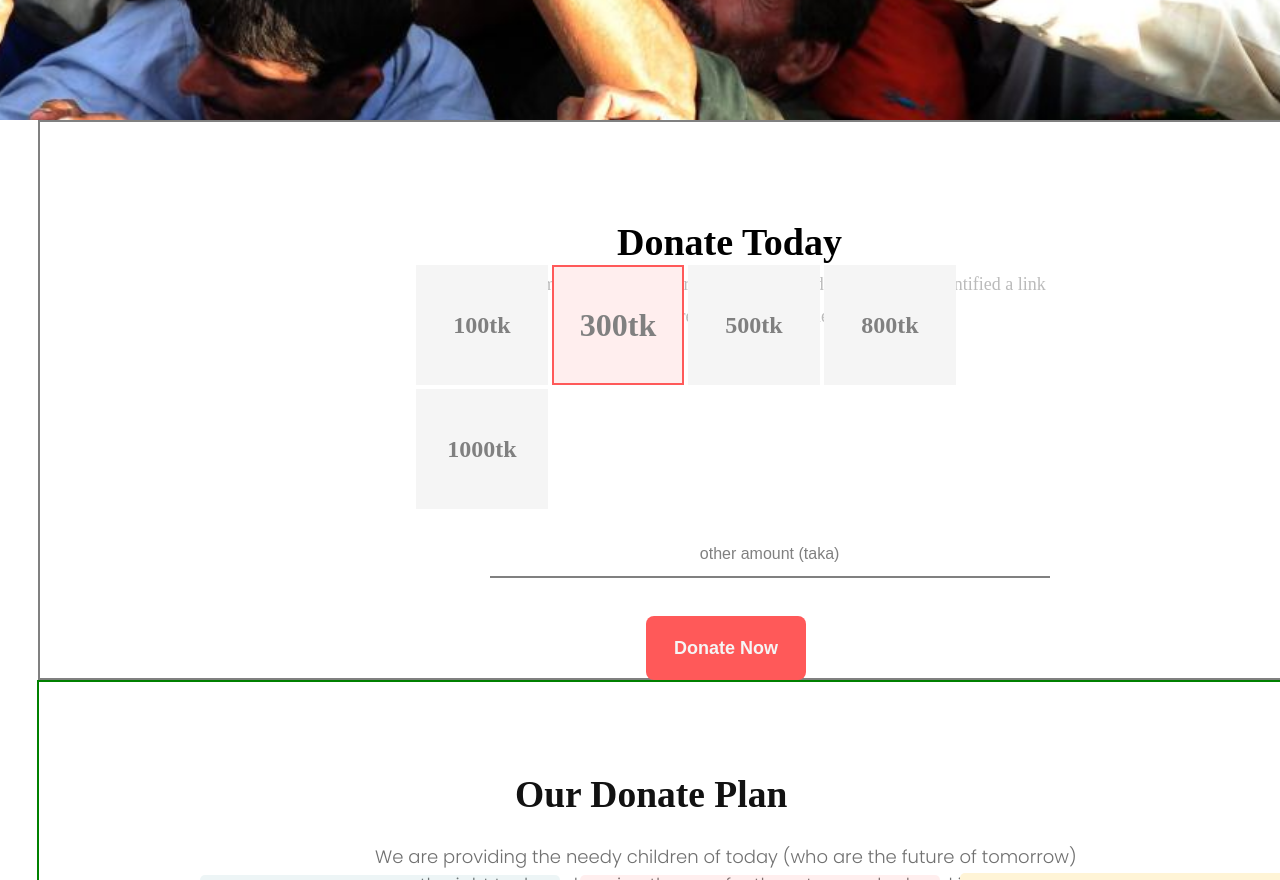
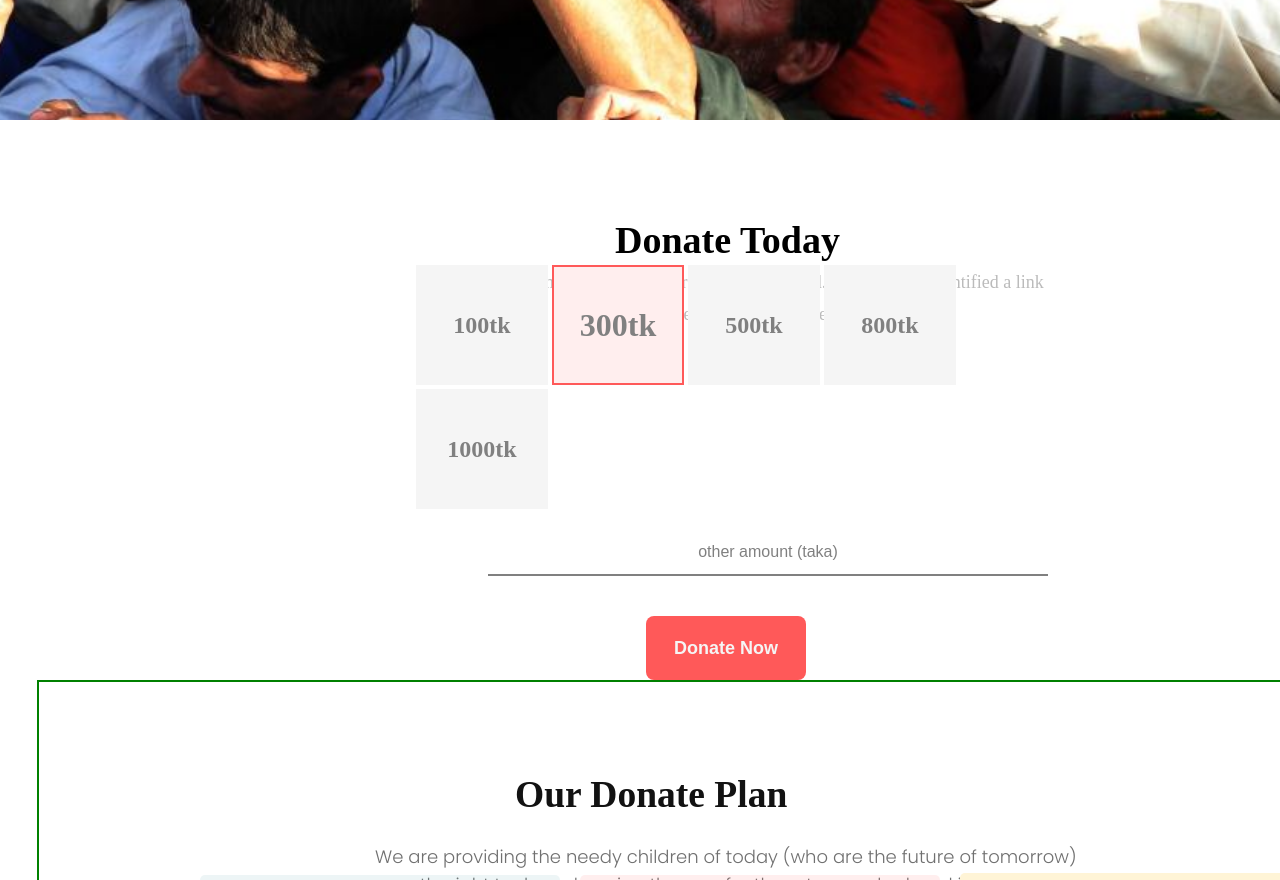
Before and after one commit to 2haseeb1/one-site, a plain HTML site: page index.html in a window 1280 px wide. Shown: the part 680-1560 px from the top of the page. Drawn offline with Linux system fonts and the light colour scheme; a web font is replaced by a local one.

Commit message:
border removed

```diff
--- a/css/style.css
+++ b/css/style.css
@@ -222,7 +222,6 @@ top:288px;
   /* start styling donate part section */
   #donate-part{
     width: 1440px;
-    border:2px solid grey;
     margin-left: 38px;
     height:560px;
   }
```
